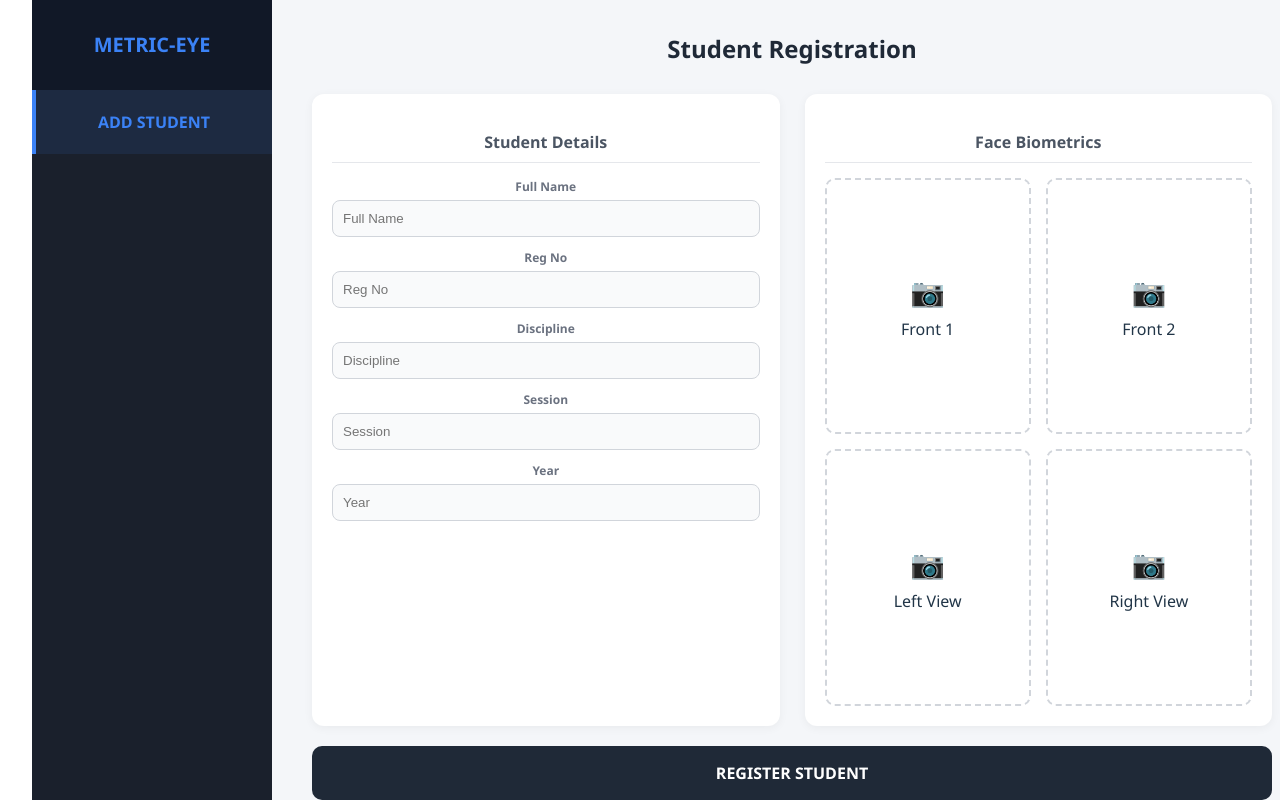
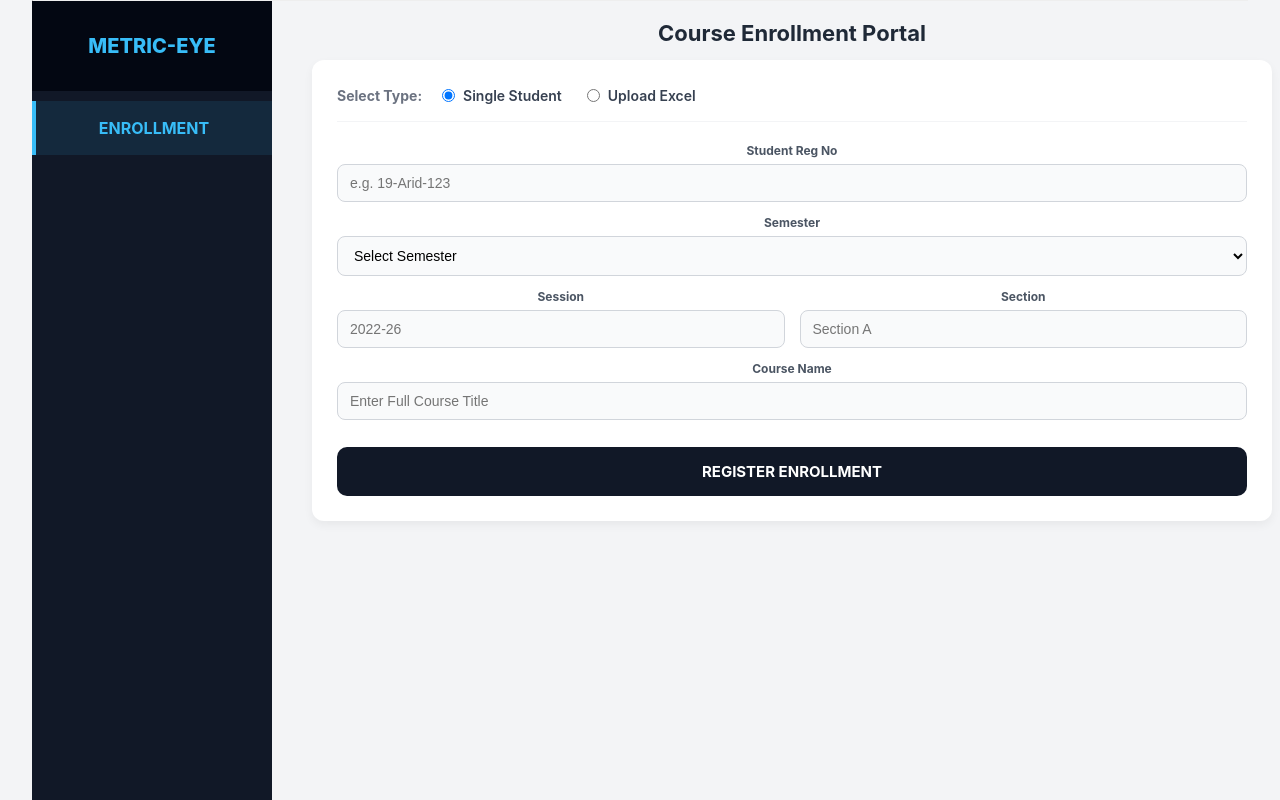
Before and after one commit to naseerrao012-spec/meye-pro, a React (Vite) app: page / in a window 1280 px wide. Built offline with nearby package versions, Linux system fonts and the light colour scheme.

Commit message:
student teacher enroll DONE

```diff
--- a/src/App.jsx
+++ b/src/App.jsx
@@ -10,11 +10,11 @@ function App() {
   return (
 
     <div>
-      <AddStudent />
-      {/* <hr />
-      <AddTeacher />
-      <hr />
-      <Enrollment /> */}
+      {/* <AddStudent />
+      <hr /> */}
+      {/* <AddTeacher /> */}
+       <hr />
+      <Enrollment />
     </div>
 
 
--- a/src/pages/admin/AddTeacher.css
+++ b/src/pages/admin/AddTeacher.css
@@ -1,87 +1,119 @@
-.add-teacher-container {
-  max-width: 380px;
-  margin: 40px auto;
-  background: #1fb6d5;
-  padding: 20px;
-  border-radius: 10px;
-  font-family: Arial, sans-serif;
-  box-sizing: border-box;
+/* Zero-Margin Reset */
+* { box-sizing: border-box; margin: 0; padding: 0; }
+
+body {
+  background-color: #f0f2f5;
+  font-family: 'Inter', sans-serif;
+  overflow-x: hidden; /* Horizontal scroll block */
 }
 
-/* Title */
-.title {
-  background: #2b6fa3;
-  color: white;
-  text-align: center;
-  padding: 10px;
-  border-radius: 6px;
-  margin-bottom: 20px;
+.web-wrapper {
+  display: flex;
+  min-height: 100vh;
+  width: 100vw;
 }
 
-/* Upload box */
-.image-box {
-  background: #e0e0e0;
-  border-radius: 10px;
+/* Sidebar Corner Fix */
+.web-sidebar {
+  width: 240px;
+  background: #1e293b;
+  color: white;
+  flex-shrink: 0;
+}
+
+.web-logo {
+  padding: 30px;
+  font-size: 20px;
+  font-weight: 800;
   text-align: center;
-  cursor: pointer;
-  padding: 15px;
-  margin-bottom: 20px;
+  background: #0f172a;
+}
+
+.web-nav {
+  padding: 20px;
+  background: rgba(56, 189, 248, 0.1);
+  color: #38bdf8;
+  border-left: 4px solid #38bdf8;
+  font-weight: bold;
+}
+
+/* Main Area - Adjusts to screen end */
+.web-content {
+  flex-grow: 1;
+  padding: 30px;
   display: flex;
   flex-direction: column;
-  align-items: center; /* centers everything horizontally */
-  justify-content: center; /* centers vertically */
 }
 
-/* Camera icon container */
-.icon-container {
-  width: 60px;
-  height: 60px;
-  background: #c0c0c0;
-  border-radius: 50%;
+.web-header { margin-bottom: 20px; }
+.web-header h1 { font-size: 24px; color: #334155; }
+
+.web-form {
   display: flex;
-  align-items: center;
-  justify-content: center;
-  font-size: 28px;
-  margin-bottom: 10px;
+  flex-direction: column;
+  gap: 20px;
 }
 
-/* Upload text */
-.image-box p {
-  font-weight: bold;
-  font-size: 14px;
-  margin: 0;
+.web-grid {
+  display: grid;
+  grid-template-columns: repeat(auto-fit, minmax(400px, 1fr));
+  gap: 20px;
 }
 
-/* Form fields */
-.teacher-form .field {
-  display: flex;
-  flex-direction: column;
-  margin-bottom: 12px;
+.web-panel {
+  background: white;
+  padding: 25px;
+  border-radius: 12px;
+  box-shadow: 0 4px 6px -1px rgba(0,0,0,0.1);
 }
 
-.teacher-form label {
-  font-weight: bold;
-  margin-bottom: 4px;
+.web-panel h3 { margin-bottom: 20px; font-size: 16px; color: #64748b; border-bottom: 1px solid #eee; padding-bottom: 10px; }
+
+/* Inputs Area */
+.web-inputs { display: flex; flex-direction: column; gap: 12px; }
+.field-group label { display: block; font-size: 13px; font-weight: 600; color: #475569; margin-bottom: 5px; }
+.field-group input {
+  width: 100%;
+  padding: 10px;
+  border: 1px solid #cbd5e1;
+  border-radius: 8px;
+  background: #f8fafc;
 }
 
-.teacher-form input {
-  padding: 10px;
-  border-radius: 20px;
-  border: none;
-  outline: none;
-  width: 100%;
-  box-sizing: border-box;
+/* Photo Grid */
+.web-photo-grid {
+  display: grid;
+  grid-template-columns: 1fr 1fr;
+  gap: 15px;
 }
 
-/* Submit button */
-.submit-btn {
+.web-photo-box {
+  border: 2px dashed #cbd5e1;
+  border-radius: 12px;
+  height: 120px;
+  display: flex;
+  justify-content: center;
+  align-items: center;
+  cursor: pointer;
+  transition: 0.3s;
+}
+
+.web-photo-box:hover { border-color: #38bdf8; background: #f0f9ff; }
+.web-icon { font-size: 28px; }
+.web-icon.done { color: #10b981; }
+
+/* Action Button */
+.web-btn {
+  margin-top: 10px;
+  padding: 18px;
+  background: #0f172a;
+  color: white;
+  border: none;
+  border-radius: 10px;
+  font-size: 16px;
+  font-weight: 700;
+  cursor: pointer;
   width: 100%;
-  background: #2b6fa3;
-  color: white;
-  padding: 12px;
-  border-radius: 25px;
-  border: none;
-  font-weight: bold;
-  cursor: pointer;
-  margin-top: 10px;
 }
+
+.web-btn:hover { background: #334155; }
--- a/src/pages/admin/AddTeacher.jsx
+++ b/src/pages/admin/AddTeacher.jsx
@@ -1,78 +1,108 @@
 import React, { useState } from "react";
+import axios from "axios";
 import "./AddTeacher.css";
 
 function AddTeacher() {
   const [teacherData, setTeacherData] = useState({
-    name: "",
-    cnic: "",
-    email: "",
-    password: "",
-    qualification: "",
-    picture: null,
+    name: "", cnic: "", email: "", password: "123", qualification: "",
+    frontPic1: null, frontPic2: null, leftPic: null, rightPic: null,
   });
 
+  const [loading, setLoading] = useState(false);
+
   const handleChange = (e) => {
-    setTeacherData({
-      ...teacherData,
-      [e.target.name]: e.target.value,
-    });
+    setTeacherData({ ...teacherData, [e.target.name]: e.target.value });
   };
 
   const handleImageChange = (e) => {
-    setTeacherData({
-      ...teacherData,
-      picture: e.target.files[0],
-    });
+    setTeacherData({ ...teacherData, [e.target.name]: e.target.files[0] });
   };
 
-  const handleSubmit = (e) => {
+  const handleSubmit = async (e) => {
     e.preventDefault();
-    console.log("Teacher Data:", teacherData);
-    alert("Teacher Added Successfully");
+    setLoading(true);
+
+    const formData = new FormData();
+    formData.append("name", teacherData.name);
+    formData.append("CNIC", teacherData.cnic);
+    formData.append("Email", teacherData.email);
+    formData.append("Password", teacherData.password);
+    formData.append("Qualification", teacherData.qualification);
+
+    const images = [teacherData.frontPic1, teacherData.frontPic2, teacherData.leftPic, teacherData.rightPic];
+    if (images.includes(null)) {
+      alert("Please upload all 4 pictures!");
+      setLoading(false);
+      return;
+    }
+    images.forEach((pic) => formData.append("teacher_pics", pic));
+
+    try {
+      await axios.post("http://127.0.0.1:8000/datacell/AddTeacher", formData);
+      alert("Teacher Registered!");
+    } catch (error) {
+      alert("Failed!");
+    } finally { setLoading(false); }
   };
 
   return (
-    <div className="add-teacher-container">
-      <h2 className="title">ADD TEACHER</h2>
+    <div className="web-wrapper">
+      <aside className="web-sidebar">
+        <div className="web-logo">METRIC-EYE</div>
+        <div className="web-nav">ADD TEACHER</div>
+      </aside>
 
-      <label className="image-box">
-        <input type="file" onChange={handleImageChange} hidden />
-        <div className="icon-container">
-          <span>📷</span>
-        </div>
-        <p>UPLOAD PICTURES</p>
-      </label>
+      <main className="web-content">
+        <header className="web-header">
+          <h1>Teacher Registration</h1>
+        </header>
 
-      <form onSubmit={handleSubmit} className="teacher-form">
-        <div className="field">
-          <label>Name:</label>
-          <input type="text" name="name" value={teacherData.name} onChange={handleChange} />
-        </div>
+        <form onSubmit={handleSubmit} className="web-form">
+          <div className="web-grid">
+            {/* Details Section */}
+            <div className="web-panel">
+              <h3>Personal Details</h3>
+              <div className="web-inputs">
+                <div className="field-group">
+                  <label>Name</label>
+                  <input name="name" onChange={handleChange} required />
+                </div>
+                <div className="field-group">
+                  <label>CNIC</label>
+                  <input name="cnic" onChange={handleChange} required />
+                </div>
+                <div className="field-group">
+                  <label>Email</label>
+                  <input name="email" type="email" onChange={handleChange} required />
+                </div>
+                <div className="field-group">
+                  <label>Qualification</label>
+                  <input name="qualification" onChange={handleChange} required />
+                </div>
+              </div>
+            </div>
 
-        <div className="field">
-          <label>CNIC:</label>
-          <input type="text" name="cnic" value={teacherData.cnic} onChange={handleChange} />
-        </div>
+            {/* Photo Section */}
+            <div className="web-panel">
+              <h3>Face Capture</h3>
+              <div className="web-photo-grid">
+                {["frontPic1", "frontPic2", "leftPic", "rightPic"].map((id) => (
+                  <label key={id} className="web-photo-box">
+                    <input type="file" name={id} onChange={handleImageChange} hidden />
+                    <div className={`web-icon ${teacherData[id] ? "done" : ""}`}>
+                      {teacherData[id] ? "✅" : "📷"}
+                    </div>
+                  </label>
+                ))}
+              </div>
+            </div>
+          </div>
 
-        <div className="field">
-          <label>Email:</label>
-          <input type="email" name="email" value={teacherData.email} onChange={handleChange} />
-        </div>
-
-        <div className="field">
-          <label>Password:</label>
-          <input type="password" name="password" value={teacherData.password} onChange={handleChange} />
-        </div>
-
-        <div className="field">
-          <label>Qualification:</label>
-          <input type="text" name="qualification" value={teacherData.qualification} onChange={handleChange} />
-        </div>
-
-        <button type="submit" className="submit-btn">
-          SUBMIT
-        </button>
-      </form>
+          <button type="submit" className="web-btn" disabled={loading}>
+            {loading ? "SAVING..." : "SUBMIT"}
+          </button>
+        </form>
+      </main>
     </div>
   );
 }
--- a/src/pages/datacell/Enrollment.css
+++ b/src/pages/datacell/Enrollment.css
@@ -1,97 +1,148 @@
-.enroll-container {
-  max-width: 380px;
-  margin: 40px auto;
-  background: #1fb6d5;
-  padding: 20px;
-  border-radius: 12px;
-  font-family: Arial, sans-serif;
-  box-sizing: border-box;
+/* Full Viewport Control */
+* { box-sizing: border-box; margin: 0; padding: 0; }
+
+html, body {
+  width: 100%;
+  height: 100%;
+  overflow: hidden; /* Browser scroll block */
+  font-family: 'Inter', sans-serif;
+  background-color: #f3f4f6;
 }
 
-/* Title */
-.title {
-  background: #2b6fa3;
-  color: white;
-  text-align: center;
-  padding: 12px;
-  border-radius: 8px;
-  margin-bottom: 25px;
-  letter-spacing: 0.5px;
+.app-viewport {
+  display: flex;
+  width: 100vw;
+  height: 100vh;
 }
 
-/* Radio buttons */
-.radio-group {
-  display: flex;
-  justify-content: space-between;
-  align-items: center;
-  margin-bottom: 25px;
-  font-weight: bold;
+/* Sidebar Corner Fix */
+.app-sidebar {
+  width: 240px;
+  background-color: #111827;
+  color: white;
+  flex-shrink: 0;
 }
 
-.radio-group label {
+.brand-logo {
+  padding: 30px 15px;
+  font-size: 20px;
+  font-weight: 800;
+  text-align: center;
+  color: #38bdf8;
+  background: #030712;
+}
+
+.nav-item.active {
+  padding: 15px 25px;
+  background: rgba(56, 189, 248, 0.1);
+  color: #38bdf8;
+  border-left: 4px solid #38bdf8;
+  font-weight: bold;
+  margin-top: 10px;
+}
+
+/* Main Main Section */
+.app-content {
+  flex-grow: 1;
+  display: flex;
+  flex-direction: column;
+  padding: 20px 40px;
+  height: 100vh;
+}
+
+.page-title h1 {
+  font-size: 22px;
+  color: #1f2937;
+  margin-bottom: 15px;
+}
+
+/* Main Form Card - Adjusted to fit screen */
+.enroll-card-main {
+  background: white;
+  border-radius: 12px;
+  padding: 25px;
+  box-shadow: 0 4px 10px rgba(0,0,0,0.05);
+  display: flex;
+  flex-direction: column;
+  max-height: calc(100vh - 100px); /* Height limit to keep button visible */
+}
+
+/* Radio Row Compact */
+.type-selector-row {
   display: flex;
   align-items: center;
-  gap: 6px;
+  gap: 20px;
+  margin-bottom: 20px;
+  padding-bottom: 15px;
+  border-bottom: 1px solid #f3f4f6;
+}
+
+.label-text { font-weight: bold; color: #6b7280; font-size: 14px; }
+.radio-options-flex { display: flex; gap: 25px; }
+
+.custom-radio {
+  display: flex;
+  align-items: center;
+  gap: 8px;
+  cursor: pointer;
+  font-size: 14px;
+  font-weight: 600;
+  color: #374151;
+}
+
+/* Compact Grid Form */
+.compact-grid-form {
+  display: flex;
+  flex-direction: column;
+  gap: 12px; /* Reduced gap */
+}
+
+.field-box { display: flex; flex-direction: column; gap: 4px; }
+.field-box label { font-size: 12px; font-weight: bold; color: #4b5563; }
+.field-box input, .field-box select {
+  padding: 10px 12px; /* Reduced padding */
+  border: 1px solid #d1d5db;
+  border-radius: 8px;
+  background: #f9fafb;
   font-size: 14px;
 }
 
-/* Form */
-.enroll-form {
-  display: flex;
-  flex-direction: column;
-  gap: 12px;
+.double-field {
+  display: grid;
+  grid-template-columns: 1fr 1fr;
+  gap: 15px;
 }
 
-/* Inputs & Select */
-.enroll-form input,
-.enroll-form select {
-  width: 100%;
-  padding: 13px 16px;
-  border-radius: 22px;
+/* Register Button - High Visibility */
+.register-action-btn {
+  margin-top: 15px;
+  padding: 15px;
+  background: #111827;
+  color: white;
   border: none;
-  outline: none;
-  font-size: 14px;
-  box-sizing: border-box;
+  border-radius: 10px;
+  font-size: 15px;
+  font-weight: bold;
+  cursor: pointer;
+  transition: 0.3s;
 }
+.register-action-btn:hover { background: #374151; }
 
-/* Two inputs in one row (Session & Section) */
-.row {
-  display: flex;
-  gap: 12px;
+/* Excel Upload Zone */
+.excel-drop-zone { text-align: center; }
+.upload-box-ui {
+  border: 2px dashed #d1d5db;
+  padding: 30px;
+  border-radius: 15px;
+  margin-bottom: 15px;
 }
-
-.row input {
-  flex: 1;
-  padding: 13px 16px;
-}
-
-/* Excel upload */
-.excel-box {
-  display: flex;
-  flex-direction: column;
-  align-items: center;
-}
-
-.upload-box {
-  width: 100%;
-  background: #e0e0e0;
-  padding: 15px;
-  border-radius: 12px;
-  cursor: pointer;
-  margin-bottom: 20px;
-  font-weight: bold;
-  text-align: center;
-}
-
-/* Button */
-.submit-btn {
-  width: 100%;
-  background: #2b6fa3;
+.icon-ui { font-size: 40px; margin-bottom: 10px; }
+.browse-label {
+  display: inline-block;
+  margin-top: 10px;
+  padding: 8px 20px;
+  background: #38bdf8;
   color: white;
-  padding: 14px;
-  border-radius: 25px;
-  border: none;
-  font-weight: bold;
-  font-size: 15px;
+  border-radius: 6px;
   cursor: pointer;
 }
--- a/src/pages/datacell/Enrollment.jsx
+++ b/src/pages/datacell/Enrollment.jsx
@@ -5,66 +5,92 @@ function Enrollment() {
   const [type, setType] = useState("single");
 
   return (
-    <div className="enroll-container">
-      <h2 className="title">COURSE ENROLLMENT</h2>
+    <div className="app-viewport">
+      {/* Sidebar - Fixed Corner */}
+      <aside className="app-sidebar">
+        <div className="brand-logo">METRIC-EYE</div>
+        <nav className="nav-list">
+          <div className="nav-item active">ENROLLMENT</div>
+        </nav>
+      </aside>
 
-      {/* Enrollment Type */}
-      <div className="radio-group">
-        <label>
-          <input
-            type="radio"
-            name="type"
-            checked={type === "single"}
-            onChange={() => setType("single")}
-          />
-          Single Student
-        </label>
+      {/* Main Content */}
+      <main className="app-content">
+        <header className="page-title">
+          <h1>Course Enrollment Portal</h1>
+        </header>
 
-        <label>
-          <input
-            type="radio"
-            name="type"
-            checked={type === "excel"}
-            onChange={() => setType("excel")}
-          />
-          Upload Excel File
-        </label>
-      </div>
-
-      {/* Single Student Form */}
-      {type === "single" && (
-        <form className="enroll-form">
-          <input type="text" placeholder="Student Reg No (e.g. 19-Arid-123)" />
-          <select>
-            <option>Select Semester</option>
-            <option>1st</option>
-            <option>2nd</option>
-            <option>3rd</option>
-            <option>4th</option>
-          </select>
-
-          <div className="row">
-            <input type="text" placeholder="Session" />
-            <input type="text" placeholder="Section" />
+        <div className="enroll-card-main">
+          {/* Radio Row - Compact */}
+          <div className="type-selector-row">
+            <span className="label-text">Select Type:</span>
+            <div className="radio-options-flex">
+              <label className="custom-radio">
+                <input type="radio" name="type" checked={type === "single"} onChange={() => setType("single")} />
+                <span>Single Student</span>
+              </label>
+              <label className="custom-radio">
+                <input type="radio" name="type" checked={type === "excel"} onChange={() => setType("excel")} />
+                <span>Upload Excel</span>
+              </label>
+            </div>
           </div>
 
-          <input type="text" placeholder="Course Name" />
+          {/* Form Area - Auto Adjusted */}
+          <div className="form-container-fit">
+            {type === "single" ? (
+              <form className="compact-grid-form">
+                <div className="field-box">
+                  <label>Student Reg No</label>
+                  <input type="text" placeholder="e.g. 19-Arid-123" required />
+                </div>
 
-          <button className="submit-btn">Enroll Student</button>
-        </form>
-      )}
+                <div className="field-box">
+                  <label>Semester</label>
+                  <select required>
+                    <option value="">Select Semester</option>
+                    <option>1st Semester</option>
+                    <option>2nd Semester</option>
+                    <option>3rd Semester</option>
+                    <option>4th Semester</option>
+                  </select>
+                </div>
 
-      {/* Excel Upload */}
-      {type === "excel" && (
-        <div className="excel-box">
-          <label className="upload-box">
-            <input type="file" hidden />
-            📄 Upload Excel File
-          </label>
+                <div className="double-field">
+                  <div className="field-box">
+                    <label>Session</label>
+                    <input type="text" placeholder="2022-26" />
+                  </div>
+                  <div className="field-box">
+                    <label>Section</label>
+                    <input type="text" placeholder="Section A" />
+                  </div>
+                </div>
 
-          <button className="submit-btn">Submit File</button>
+                <div className="field-box">
+                  <label>Course Name</label>
+                  <input type="text" placeholder="Enter Full Course Title" required />
+                </div>
+
+                {/* Visible Register Button */}
+                <button type="submit" className="register-action-btn">REGISTER ENROLLMENT</button>
+              </form>
+            ) : (
+              <div className="excel-drop-zone">
+                <div className="upload-box-ui">
+                  <div className="icon-ui">📄</div>
+                  <p>Drop Excel file here</p>
+                  <label className="browse-label">
+                    Browse
+                    <input type="file" hidden />
+                  </label>
+                </div>
+                <button className="register-action-btn">SUBMIT EXCEL DATA</button>
+              </div>
+            )}
+          </div>
         </div>
-      )}
+      </main>
     </div>
   );
 }
```
